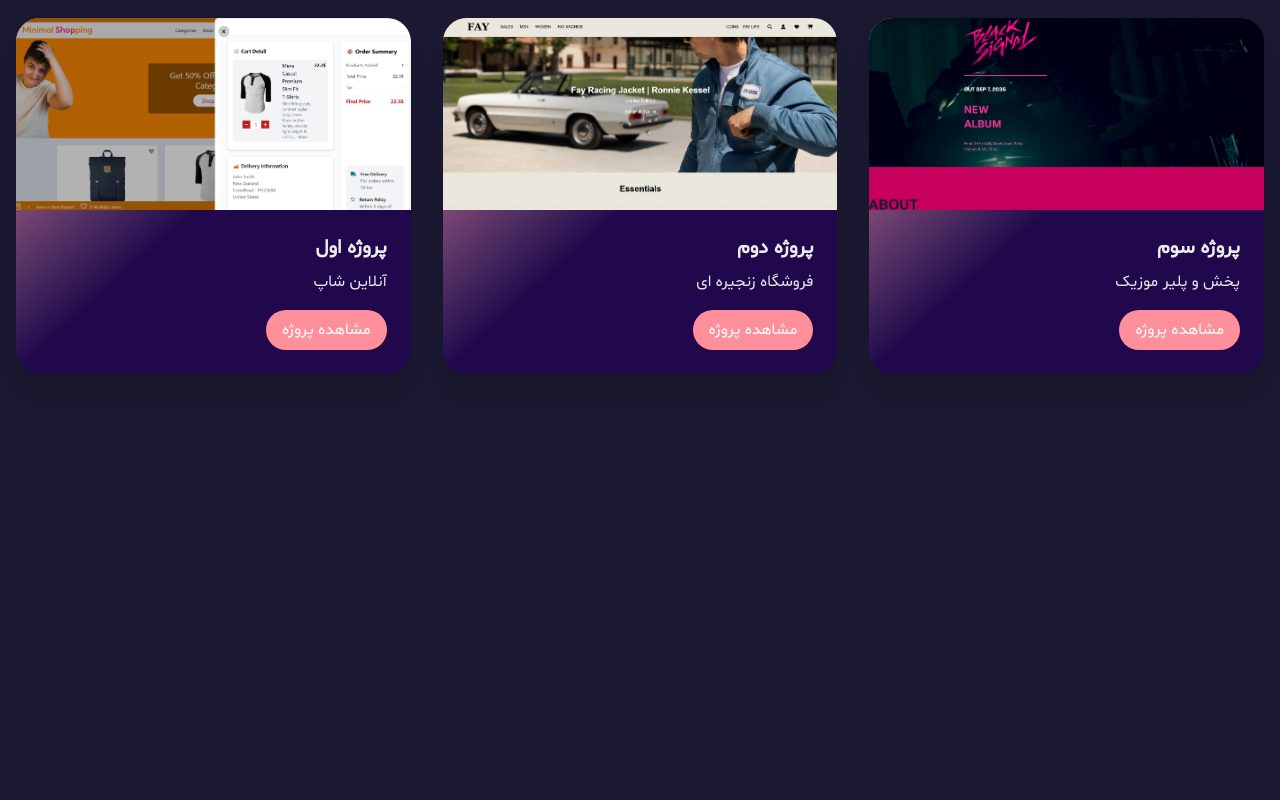
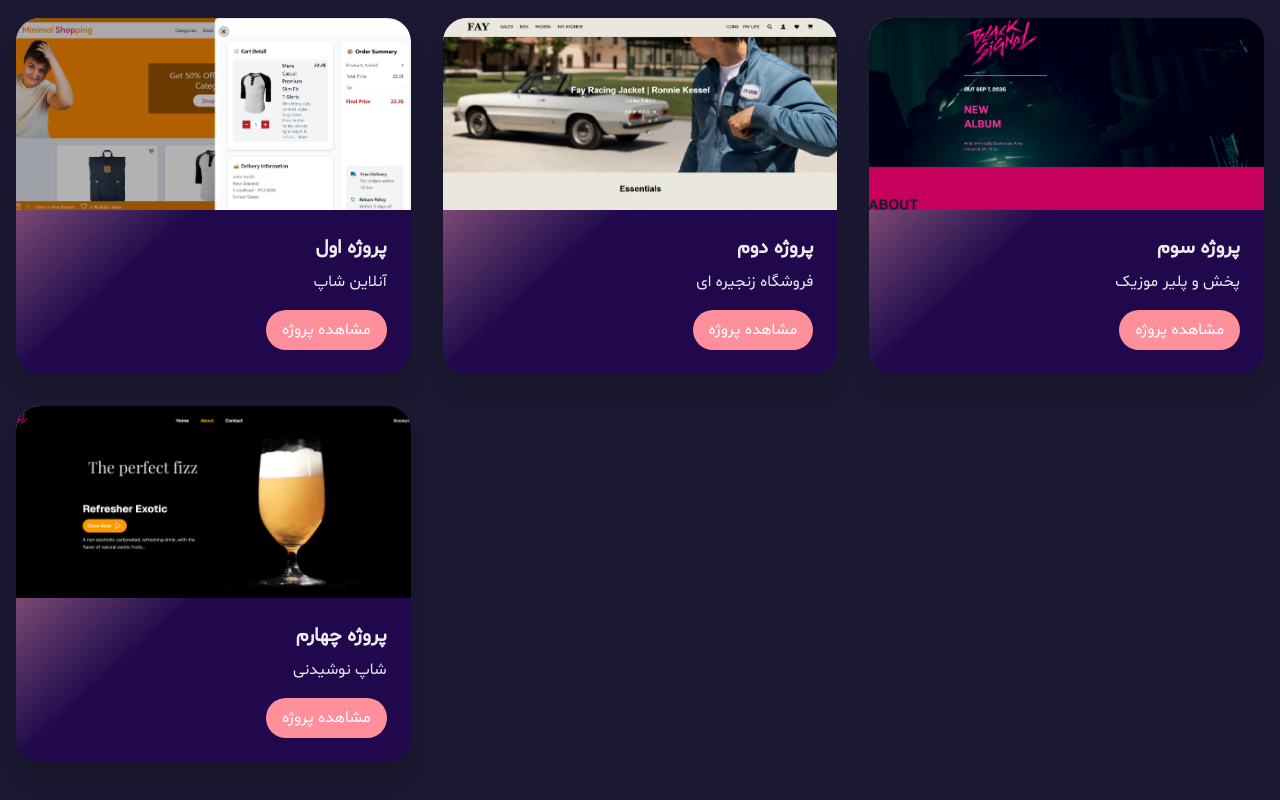
Before and after one commit to Habib2015s/NemooneKar, a Next.js app: page /nemone in a window 1280 px wide. Shown: the part 334-1134 px from the top of the page. Before the commit the page ends 800 px from the top, so only its background shows below. Built offline with nearby package versions, Linux system fonts and the light colour scheme.

Commit message:
add a project

```diff
--- a/app/nemone/page.js
+++ b/app/nemone/page.js
@@ -23,6 +23,12 @@ export default function Page() {
       image: "/music.png",
       link: "https://next2-vgag.vercel.app/",
     },
+    {
+      title: "پروژه چهارم",
+      description: "شاپ نوشیدنی",
+      image: "/drink.png",
+      link: "https://drinks-one-orcin.vercel.app/",
+    }
   ];
 
   return (
```
Also changed, not shown: public/drink.png (added).
